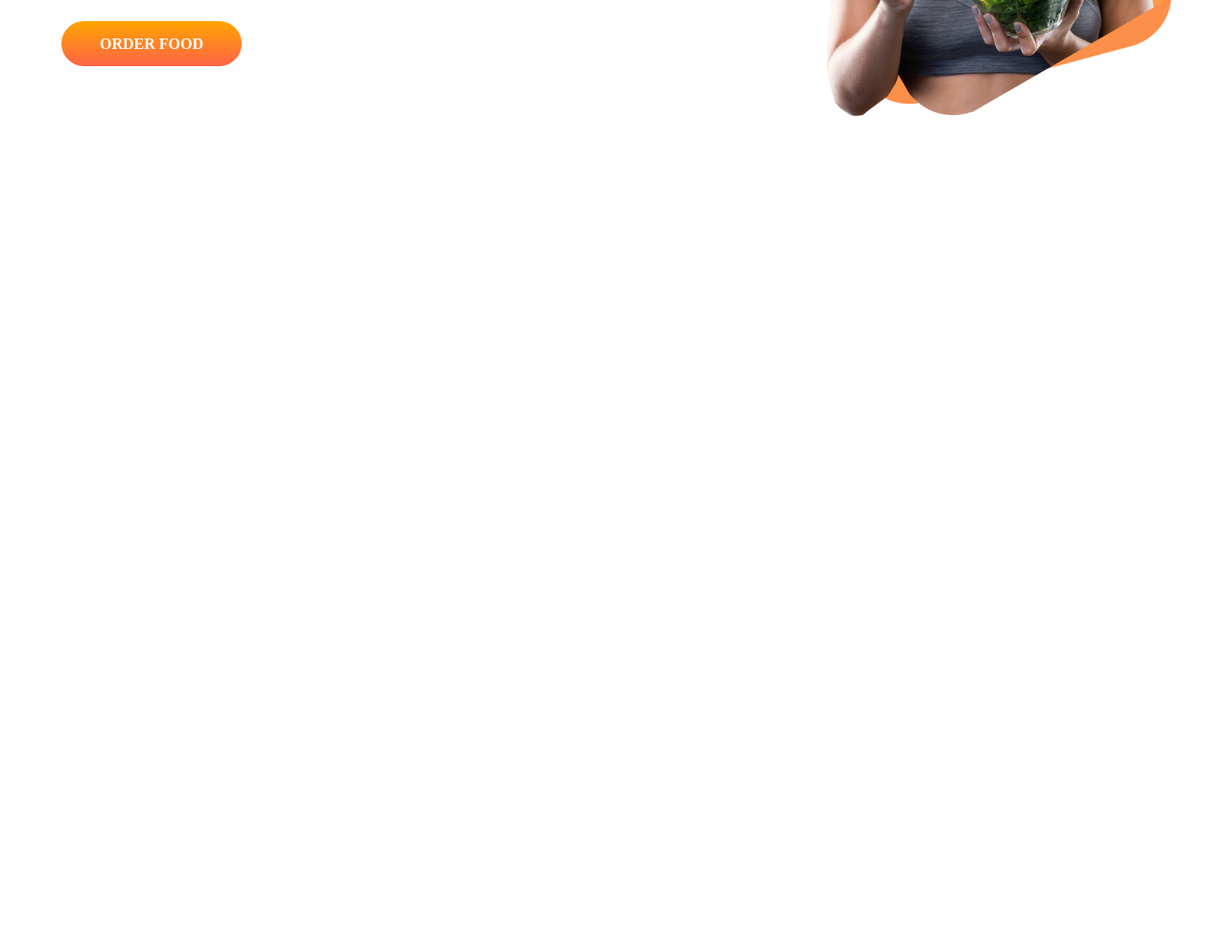
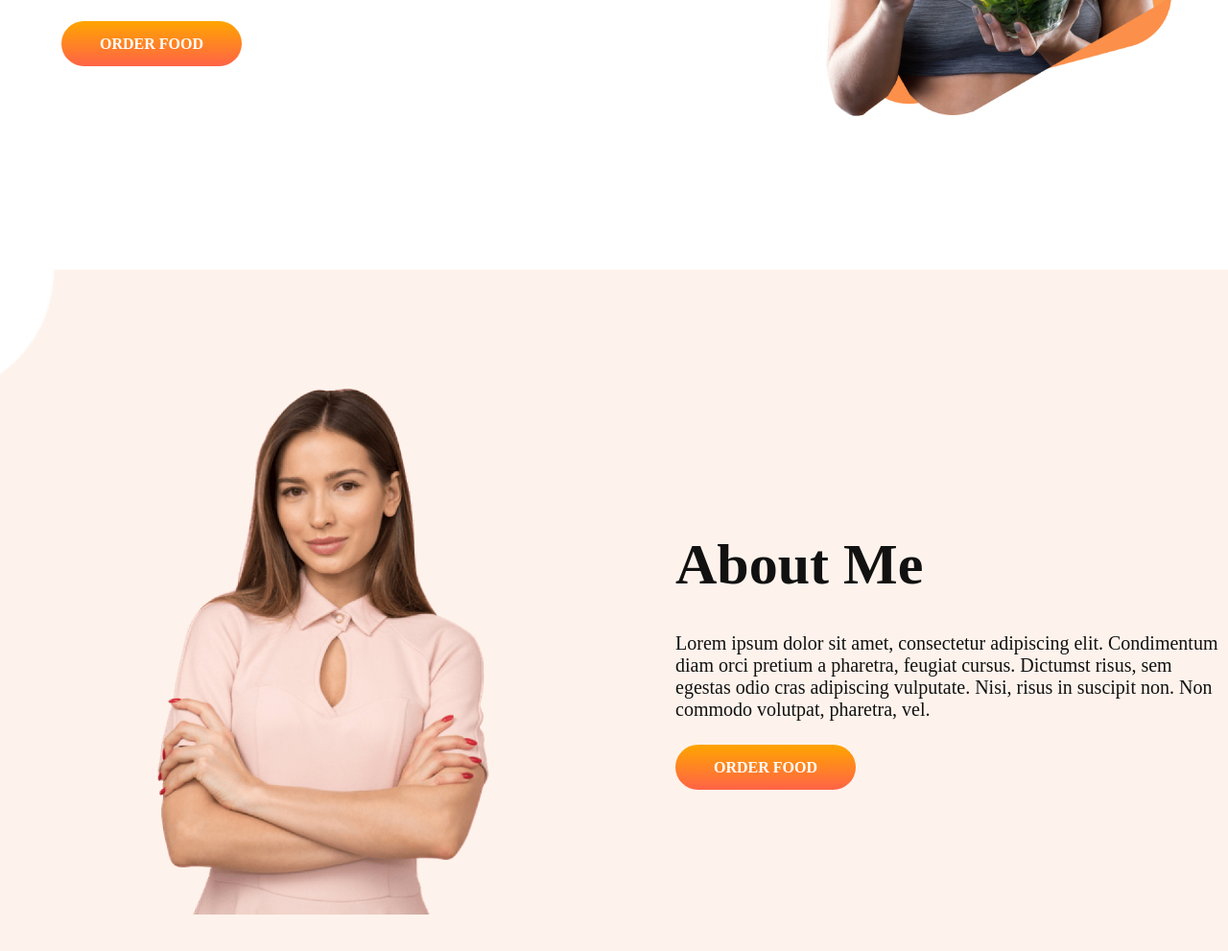
Before and after one commit to Noormohammad011/foodNetwork, a plain HTML site: page index.html in a window 1280 px wide. Shown: the part 519-1510 px from the top of the page at 96% size. Before the commit the page ends 800 px from the top, so only its background shows below. Drawn offline with Linux system fonts and the light colour scheme; a web font is replaced by a local one.

Commit message:
second section is completed

```diff
--- a/css/style.css
+++ b/css/style.css
@@ -61,6 +61,14 @@ section {
   -webkit-box-shadow: -11px 13px 14px 0px rgba(224, 148, 64, 0.76);
   -moz-box-shadow: -11px 13px 14px 0px rgba(224, 148, 64, 0.76);
 }
+
+.banned-section{
+  background: url(../images/shapes/7.png) center /cover no-repeat;
+}
+.banned-section .half-width img{
+  height: 70%;
+  width: 60%;
+}
 /* MEDIA QUERY */
 @media (max-width: 768px) {
   h1 {
--- a/index.html
+++ b/index.html
@@ -30,6 +30,29 @@
         </div>
     </section>
 
+
+    <section class="banned-section">
+        <div class="half-width">
+            <img src="images/female/Person Image.png" style="margin-left: 100px" alt="">
+        </div>
+        <div class="half-width">
+
+            <h1>About Me</h1>
+            <br><br>
+            <p>
+                Lorem ipsum dolor sit amet, consectetur adipiscing elit. Condimentum diam orci pretium a pharetra,
+                feugiat cursus.
+                Dictumst risus, sem egestas odio cras adipiscing vulputate. Nisi, risus in suscipit non. Non commodo
+                volutpat, pharetra,
+                vel.
+            </p>
+
+
+            <a href="#" target="_blank" class="link-button">order food</a>
+        </div>
+
+    </section>
+
 </body>
 
 </html>
```
